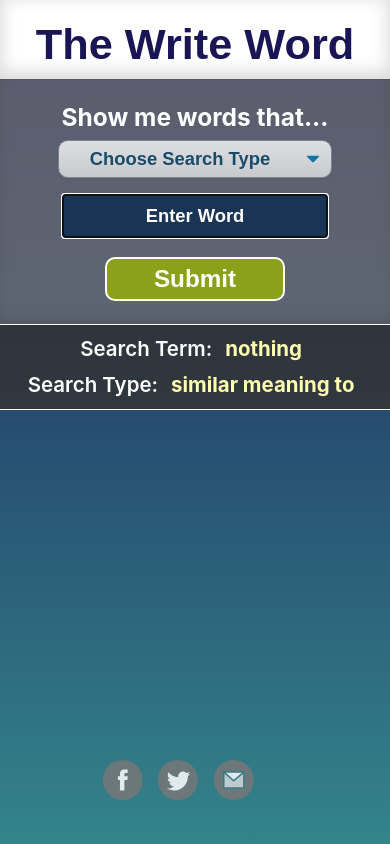
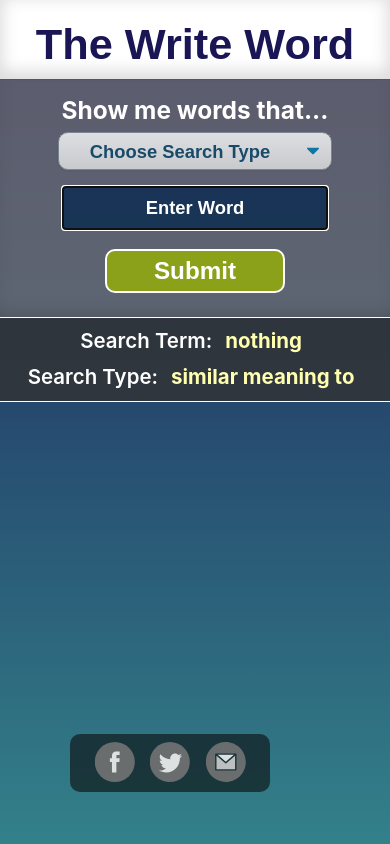
Before and after one commit to gmcln-rct/writeword, a React (Create React App) app: page / in a window 390 px wide. Shown: the top 844 px of the page. Built offline with nearby package versions, Linux system fonts and the light colour scheme; no server answers; a web font is replaced by a local one.

Commit message:
Update styling

```diff
--- a/src/styles/index.scss
+++ b/src/styles/index.scss
@@ -70,15 +70,23 @@ nav {
     display: flex;
     flex-direction: row;
     justify-content: center;
+    align-content: flex-end;
 
     position: fixed;
     width: 200px;
     top: 30px;
-    right: 10px;
+    right: 30px;
 
     cursor: pointer;
 
     z-index: 3;
+
+    p {
+      padding: 0.5vmin 0;
+      font-size: calc(18px + (28 - 18) * ((100vw - 300px) / (1800 - 300)));
+      line-height: calc(18px + (32 - 18) * ((100vw - 300px) / (1800 - 300)));
+      font-weight: 400;
+    }
 
     #share-icon {
       width: 40px;
@@ -94,8 +102,6 @@ nav {
         transform: scale(1.2);
       }
     }
-
-
 }
 
 // FORM
@@ -368,8 +374,16 @@ footer {
   }
 
   #social-share {
-    top: 90%;
-    left: 20%;
+    top: 87%;
+    left: 18%;
+    padding: 2vmin 0;
+
+    background: rgba(10,10,10,0.6);
+    border-radius: 10px;
+
+    p {
+      display: none;
+    }
 
     #share-icon {
 
@@ -380,7 +394,7 @@ footer {
   }
 
   form {
-    padding: 4vmin 0;
+    padding: 2vmin 0 4vmin 0;
 
     #input-span {
       display: flex;
@@ -430,5 +444,8 @@ footer {
     padding: 1vmin 0;
   }
 
+  footer {
+    padding: 11vmin 0 0 0;
+  }
 
 }
```
